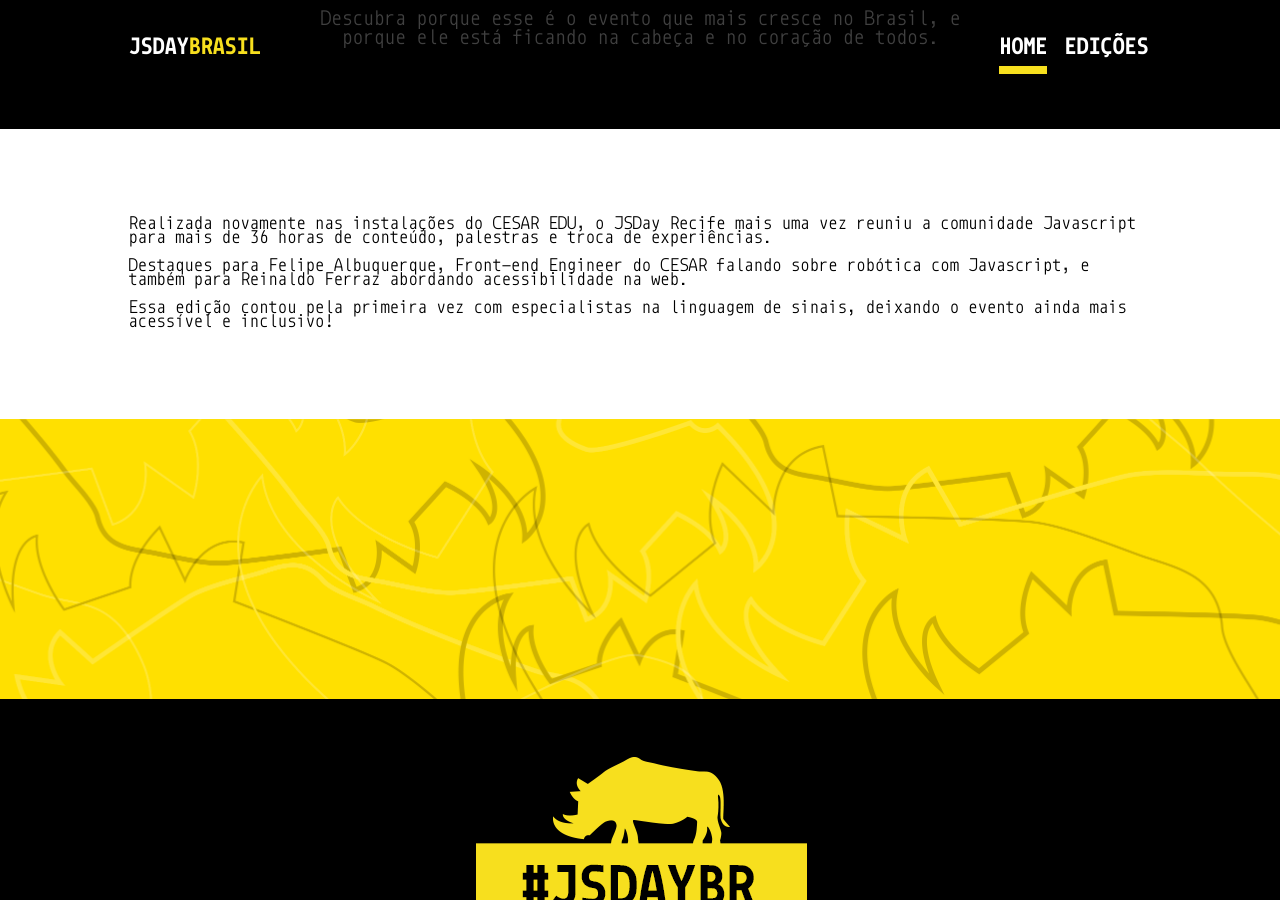
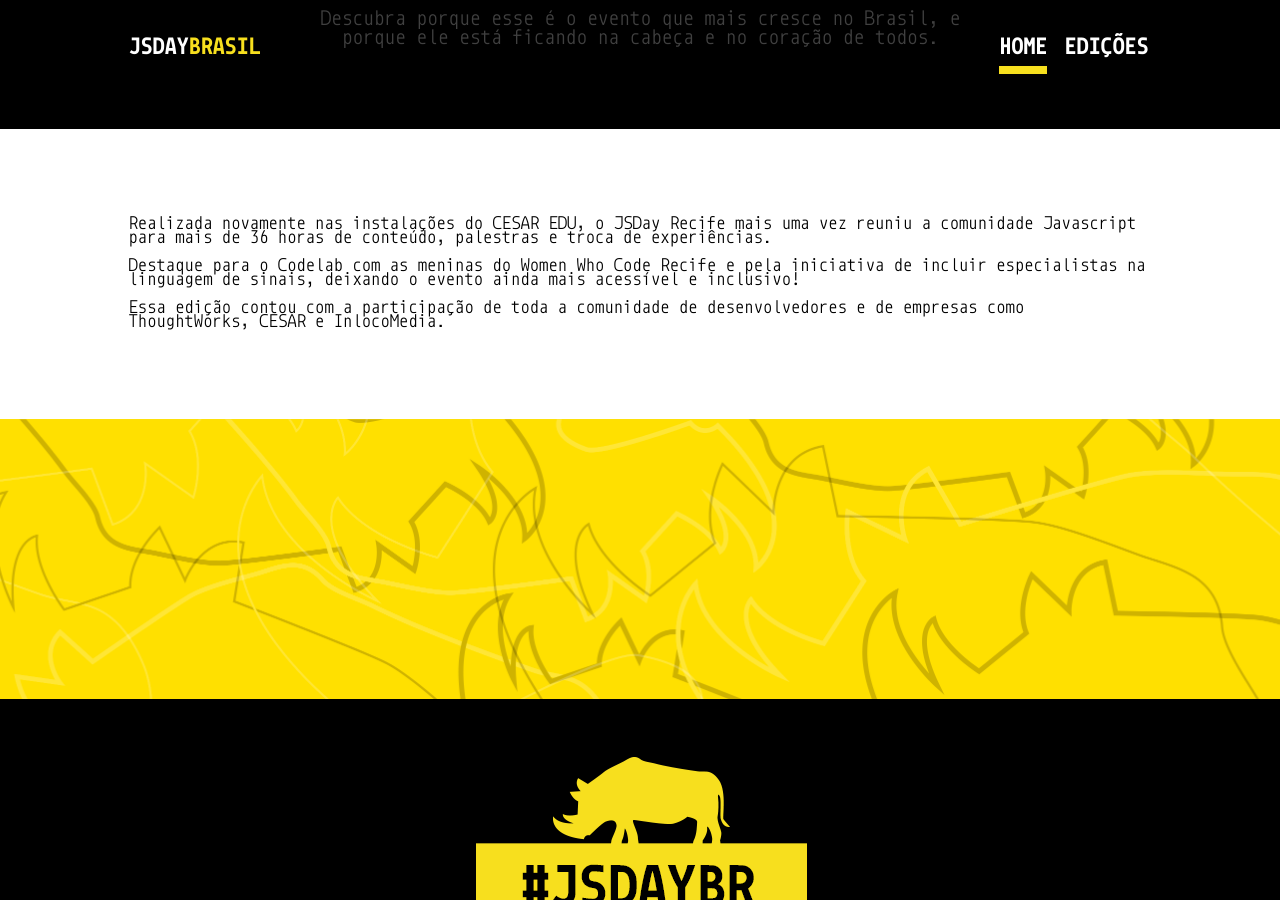
Before and after one commit to JSdayBR/beta, a Jekyll site: the page built from events/_posts/2016-11-26-recife.markdown, in a window 1280 px wide and 900 px high, scrolled down 771 px. Built offline with Jekyll 4.4.1, drawn with Linux system fonts in a browser that asks for light colours; nearby versions of some CDN libraries; our own code applies the rules of GitHub Pages for plain Markdown files.

Commit message:
new text

```diff
--- a/events/_posts/2016-11-26-recife.markdown
+++ b/events/_posts/2016-11-26-recife.markdown
@@ -10,6 +10,6 @@
 
 Realizada novamente nas instalações do CESAR EDU, o JSDay Recife mais uma vez reuniu a comunidade Javascript para mais de 36 horas de conteúdo, palestras e troca de experiências.
 
-Destaques para Felipe Albuquerque, Front-end Engineer do CESAR falando sobre robótica com Javascript, e também para Reinaldo Ferraz abordando acessibilidade na web.
+Destaque para o Codelab com as meninas do Women Who Code Recife e pela iniciativa de incluir especialistas na linguagem de sinais, deixando o evento ainda mais acessível e inclusivo!
 
-Essa edição contou pela primeira vez com especialistas na linguagem de sinais, deixando o evento ainda mais acessível e inclusivo!
+Essa edição contou com a participação de toda a comunidade de desenvolvedores e de empresas como ThoughtWorks, CESAR e InlocoMedia.
```
